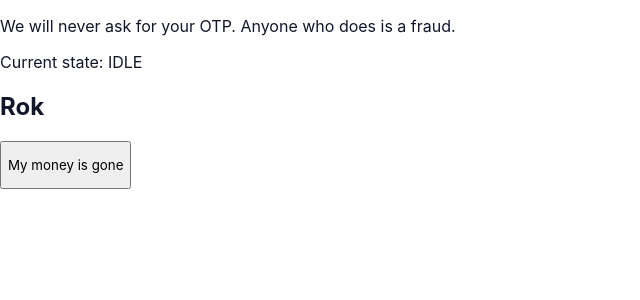
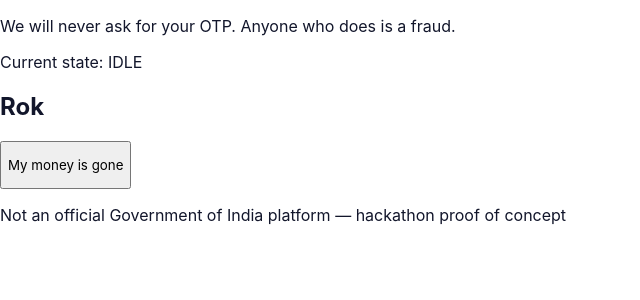
Before and after one commit to Jananth-Nikash-K-Y/rok_starter, a React (Vite) app: page / in a window 1280 px wide. Shown: the top 300 px of the page, without its empty margins (0-640 px from the left). Built offline with nearby package versions, Linux system fonts and the light colour scheme.

Commit message:
chore: implement CSP, update dependencies, add security documentation, and include footer in app layout

```diff
--- a/src/App.jsx
+++ b/src/App.jsx
@@ -38,5 +38,5 @@ export default function App() {
     if (machine.case.openedAt) localStorage.setItem(`rok:case:${machine.case.id}`, JSON.stringify(machine.case));
   }, [machine]);
 
-  return <main><p>{t("neverAsk.otp_banner")}</p><p>{t("app.current_state", { state: machine.value })}</p>{screenFor(machine, send)}</main>;
+  return <main><p>{t("neverAsk.otp_banner")}</p><p>{t("app.current_state", { state: machine.value })}</p>{screenFor(machine, send)}<footer><p>{t("footer.not_official")}</p></footer></main>;
 }
--- a/src/i18n/en.json
+++ b/src/i18n/en.json
@@ -43,5 +43,6 @@
   "app.demo_message": "Choose a demo message",
   "app.placeholder_transaction": "Demo transaction",
   "app.readback_sentence": "Confirm statement {number}",
-  "app.calm_mode": "Add details later"
+  "app.calm_mode": "Add details later",
+  "footer.not_official": "Not an official Government of India platform — hackathon proof of concept"
 }
--- a/src/i18n/ta.json
+++ b/src/i18n/ta.json
@@ -45,5 +45,6 @@
   "app.demo_message": "மாதிரி செய்தியைத் தேர்ந்தெடுக்கவும்",
   "app.placeholder_transaction": "மாதிரி பரிவர்த்தனை",
   "app.readback_sentence": "வாக்கியம் {number}-ஐ உறுதிப்படுத்தவும்",
-  "app.calm_mode": "விவரங்களை பின்னர் சேர்க்கவும்"
+  "app.calm_mode": "விவரங்களை பின்னர் சேர்க்கவும்",
+  "footer.not_official": "இது இந்திய அரசின் அதிகாரப்பூர்வ தளம் அல்ல — ஹேக்கத்தான் கருத்துச் சான்று"
 }
```
Also changed, not shown: package.json (+7 -7 lines), vercel.json (added), 2 other files (tests, documents, lock files or other folders).
